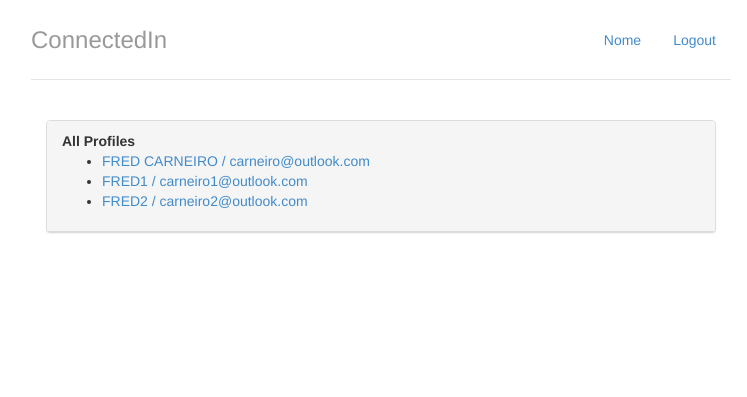
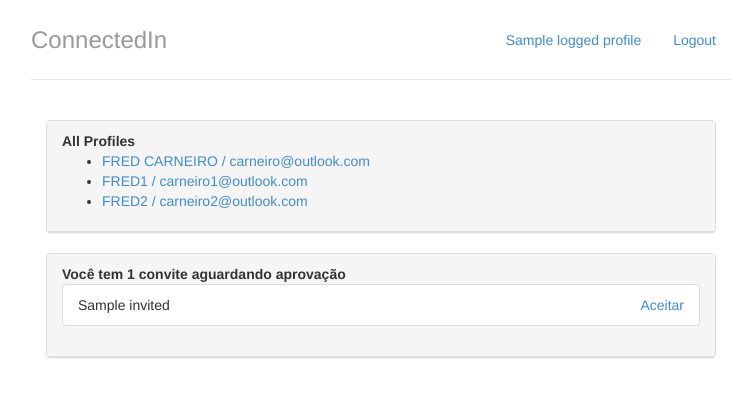
Before and after one commit to fredcarneiro/django-studies, a Django app: template profiles/templates/index.html in a window 1280 px wide. Shown: the top 397 px of the page, without its empty margins (259-1006 px from the left). Run offline with Django 3.2, Linux system fonts and the light colour scheme; data comes from the database, SQL or seed files in the repository; both versions use the stored data as it was before the commit; tables that the repository leaves empty hold one stand-in row (values such as "Sample post"); the template is opened without the code that fills it: values that come from a table or form of the project are taken from there, most other values are stand-ins (such as "Sample title", 1, 10 or a date in 2020).

Commit message:
Showing received invites.

```diff
--- a/profiles/templates/base.html
+++ b/profiles/templates/base.html
@@ -12,7 +12,7 @@
 <div class="container">
 	<div class="header">
 		<ul class="nav nav-pills pull-right">
-			<li><a href="{% url 'index' %}">Nome</a></li>
+			<li><a href="{% url 'index' %}">{{ logged_profile.name }}</a></li>
 			<li><a href="/logout/">Logout</a></li>
 		</ul>
 		<h3 class="text-muted">ConnectedIn</h3>
--- a/profiles/templates/index.html
+++ b/profiles/templates/index.html
@@ -22,6 +22,32 @@
 
 		</div>
 	</div>
+
+	<div class="panel panel-default">
+
+		{% with total_de_convites as logged_profile.received_invitations.count %}
+
+			{% if total_de_convites %}
+				<div class="panel-heading">
+					<strong>Você tem {{total_de_convites}} convite{{ total_de_convites |pluralize}} aguardando aprovação</strong>
+					<ul class="list-group">
+						{% for invite in logged_profile.received_invitations.all %}
+							<li class="list-group-item">
+								{{ invite.invited.name }}
+								<a href="#" class="pull-right">Aceitar</a>
+							</li>
+						{% endfor %}
+					</ul>
+				</div>
+			{% else %}
+				<div class="panel-body">
+					<p>Nenhum convite recebido :(</p>
+				</div>
+			{% endif %}
+
+		{% endwith %}
+	</div>
+
 </div>
 
 {% endblock%}
--- a/profiles/views.py
+++ b/profiles/views.py
@@ -2,7 +2,7 @@ from django.shortcuts import render, redirect
 from profiles.models import Profile
 
 def index(request):
-	return render(request, 'index.html', {'profiles': Profile.objects.all()})
+	return render(request, 'index.html', {'profiles': Profile.objects.all(), "logged_profile": get_logged_profile(request)})
 
 def show(request, profile_id):
 	profile = Profile.objects.get(id=profile_id)
```
Also changed, not shown: db.sqlite3.
